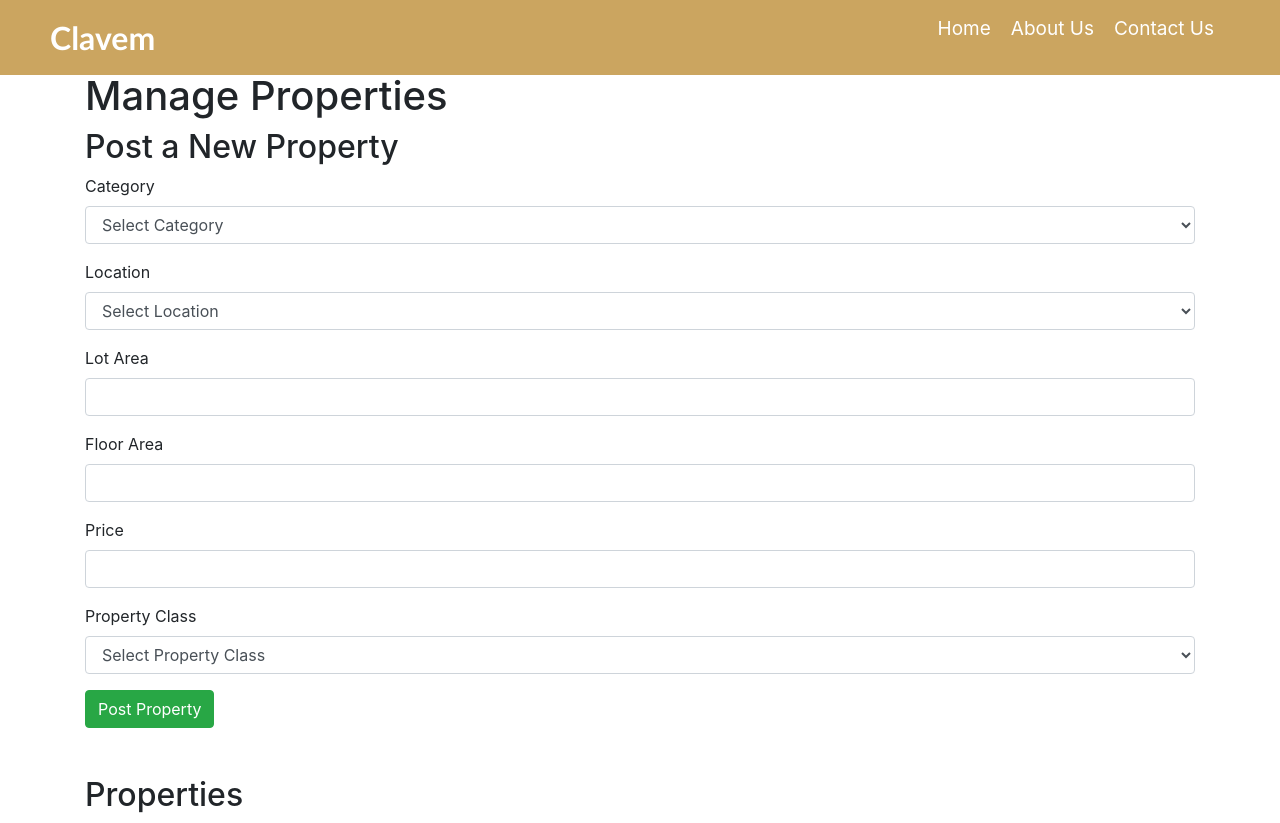
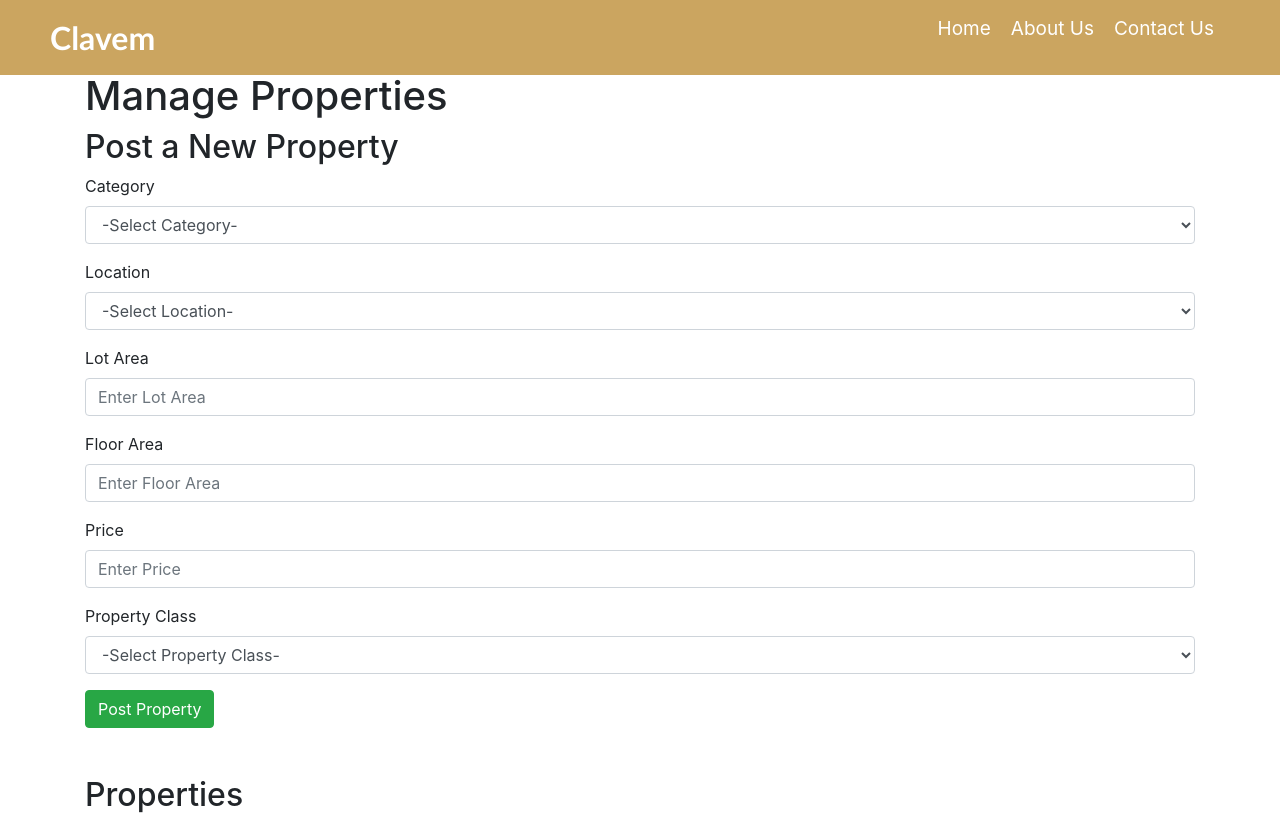
Before and after one commit to Just-JKB/Real-Estate-Platform-Using-PHP-for-Property-Listings-and-Management, a PHP site: page /manage_properties.php in a window 1280 px wide. Shown: the top 823 px of the page. Run offline with PHP 8.4, Linux system fonts and the light colour scheme; data that the repository does not hold is empty; some libraries are stand-ins or nearby versions.

Commit message:
labels for inputs

```diff
--- a/manage_properties.php
+++ b/manage_properties.php
@@ -130,7 +130,7 @@ $property_classes = ['Class 1 - Properties that are premium, well-located buildi
             <div class="form-group">
                 <label>Category</label>
                 <select name="categories" class="form-control" <?= $editProperty ? 'disabled' : '' ?> required>
-                    <option value="">Select Category</option>
+                    <option value="">-Select Category-</option>
                     <?php foreach ($categories as $category): ?>
                         <option value="<?= htmlspecialchars($category) ?>" <?= $editProperty && $editProperty['categories'] == $category ? 'selected' : '' ?>>
                             <?= htmlspecialchars($category) ?>
@@ -141,7 +141,7 @@ $property_classes = ['Class 1 - Properties that are premium, well-located buildi
             <div class="form-group">
                 <label>Location</label>
                 <select name="locations" class="form-control" <?= $editProperty ? 'disabled' : '' ?> required>
-                    <option value="">Select Location</option>
+                    <option value="">-Select Location-</option>
                     <?php foreach ($locations as $location): ?>
                         <option value="<?= htmlspecialchars($location) ?>" <?= $editProperty && $editProperty['locations'] == $location ? 'selected' : '' ?>>
                             <?= htmlspecialchars($location) ?>
@@ -151,20 +151,21 @@ $property_classes = ['Class 1 - Properties that are premium, well-located buildi
             </div>
             <div class="form-group">
                 <label>Lot Area</label>
-                <input type="text" name="lot_areas" class="form-control" value="<?= $editProperty ? htmlspecialchars($editProperty['lot_areas']) : '' ?>" <?= $editProperty ? 'disabled' : '' ?> required>
+                <input type="text" name="lot_areas" class="form-control" placeholder="Enter Lot Area" value="<?= $editProperty ? htmlspecialchars($editProperty['lot_areas']) : '' ?>" <?= $editProperty ? 'disabled' : '' ?> required >
+
             </div>
             <div class="form-group">
                 <label>Floor Area</label>
-                <input type="text" name="floor_areas" class="form-control" value="<?= $editProperty ? htmlspecialchars($editProperty['floor_areas']) : '' ?>" <?= $editProperty ? 'disabled' : '' ?> required>
+                <input type="text" name="floor_areas" class="form-control" required placeholder="Enter Floor Area" value="<?= $editProperty ? htmlspecialchars($editProperty['floor_areas']) : '' ?>" <?= $editProperty ? 'disabled' : '' ?> required>
             </div>
             <div class="form-group">
                 <label>Price</label>
-                <input type="number" name="price_ranges" class="form-control" value="<?= $editProperty ? htmlspecialchars($editProperty['price_ranges']) : '' ?>"  required>
+                <input type="number" name="price_ranges" class="form-control" required placeholder="Enter Price" value="<?= $editProperty ? htmlspecialchars($editProperty['price_ranges']) : '' ?>"  required>
             </div>
             <div class="form-group">
                 <label>Property Class</label>
                 <select name="property_classes" class="form-control" required>
-                    <option value="">Select Property Class</option>
+                    <option value="">-Select Property Class-</option>
                     <?php foreach ($property_classes as $property_class): ?>
                         <option value="<?= htmlspecialchars($property_class) ?>" <?= $editProperty && $editProperty['property_classes'] == $property_class ? 'selected' : '' ?>>
                             <?= htmlspecialchars($property_class) ?>
```
